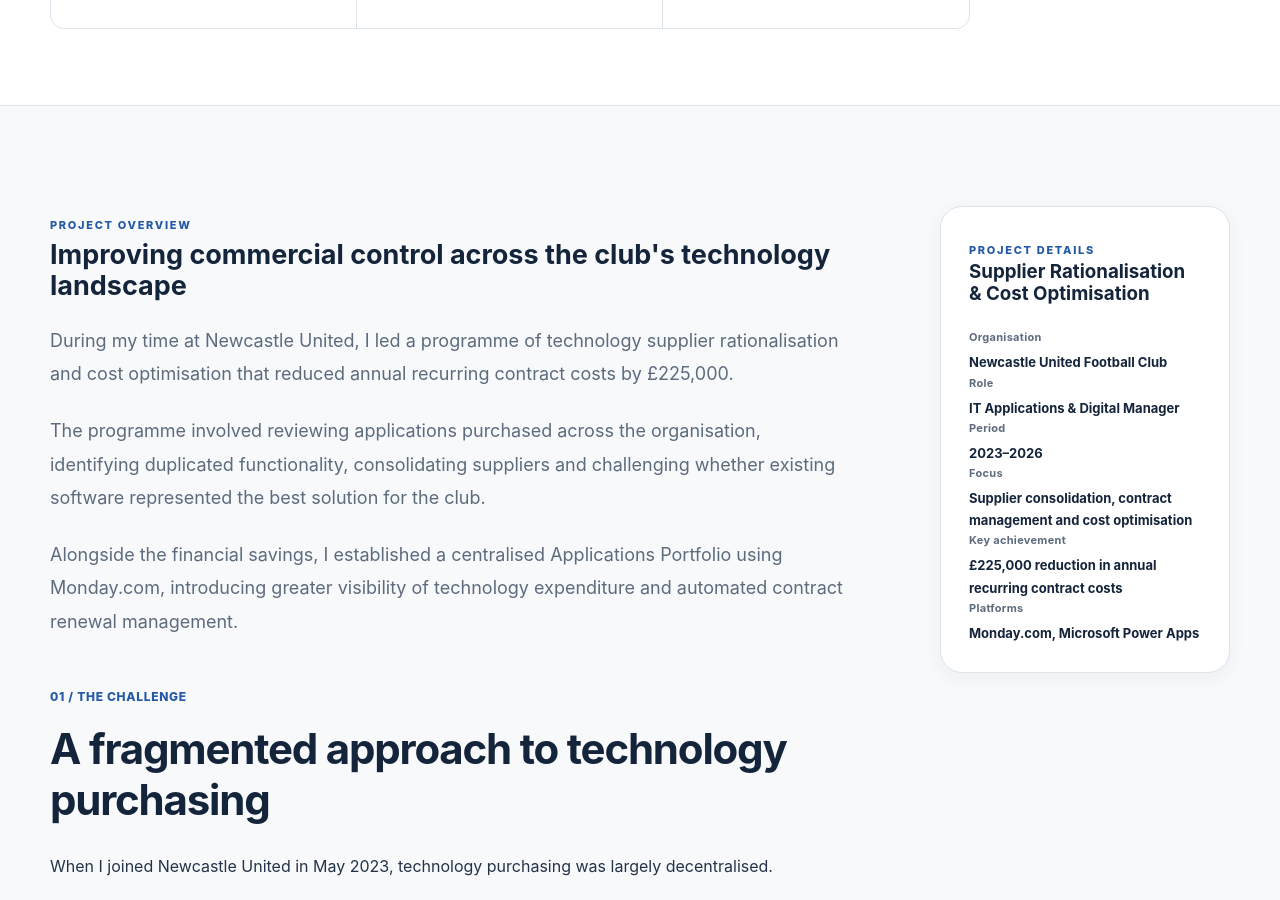
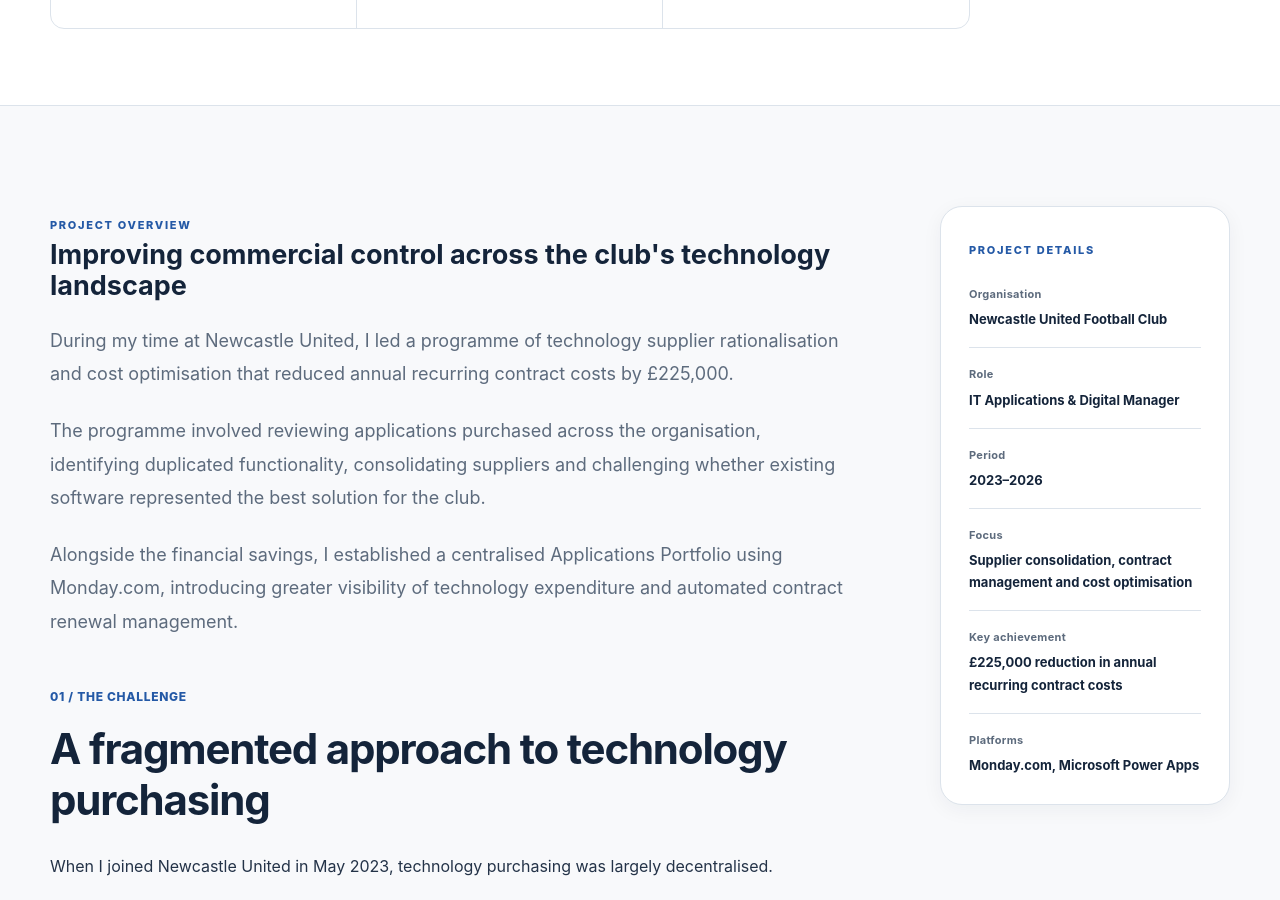
Before and after one commit to manderson90-sudo/Manderson-sandbox, a Jekyll site: the page built from projects/supplier-rationalisation/index.html, in a window 1280 px wide and 900 px high, scrolled down 958 px. Built offline with Jekyll 4.4.1, drawn with Linux system fonts in a browser that asks for light colours.

Commit message:
Update index.html

```diff
--- a/projects/supplier-rationalisation/index.html
+++ b/projects/supplier-rationalisation/index.html
@@ -640,7 +640,7 @@ permalink: /projects/supplier-rationalisation/
 
       <!-- PROJECT SIDEBAR -->
 
-      <aside class="case-study-sidebar">
+      <aside class="case-study-sidebar" aria-label="Project details">
 
         <div class="case-study-sidebar-card">
 
@@ -648,44 +648,43 @@ permalink: /projects/supplier-rationalisation/
             PROJECT DETAILS
           </span>
 
-          <h3>
-            Supplier Rationalisation
-            &amp; Cost Optimisation
-          </h3>
-
           <dl>
 
+            <div>
               <dt>Organisation</dt>
-            <dd>
-              Newcastle United Football Club
-            </dd>
+              <dd>Newcastle United Football Club</dd>
+            </div>
 
+            <div>
               <dt>Role</dt>
-            <dd>
-              IT Applications &amp; Digital Manager
-            </dd>
+              <dd>IT Applications &amp; Digital Manager</dd>
+            </div>
 
+            <div>
               <dt>Period</dt>
-            <dd>
-              2023–2026
-            </dd>
+              <dd>2023–2026</dd>
+            </div>
 
+            <div>
               <dt>Focus</dt>
               <dd>
                 Supplier consolidation, contract
                 management and cost optimisation
               </dd>
+            </div>
 
+            <div>
               <dt>Key achievement</dt>
               <dd>
                 £225,000 reduction in annual
                 recurring contract costs
               </dd>
+            </div>
 
+            <div>
               <dt>Platforms</dt>
-            <dd>
-              Monday.com, Microsoft Power Apps
-            </dd>
+              <dd>Monday.com, Microsoft Power Apps</dd>
+            </div>
 
           </dl>
 
```
Lines whose indentation alone changed are shown as unchanged.
